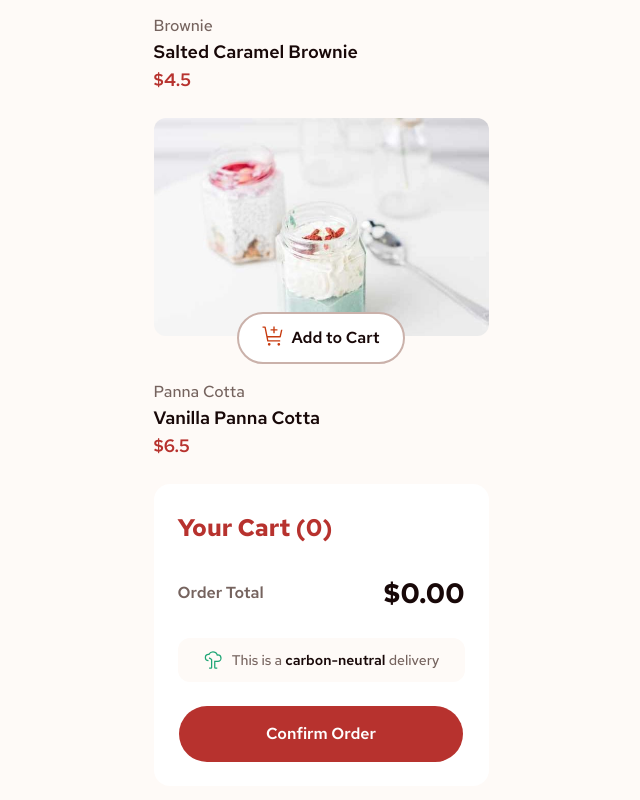
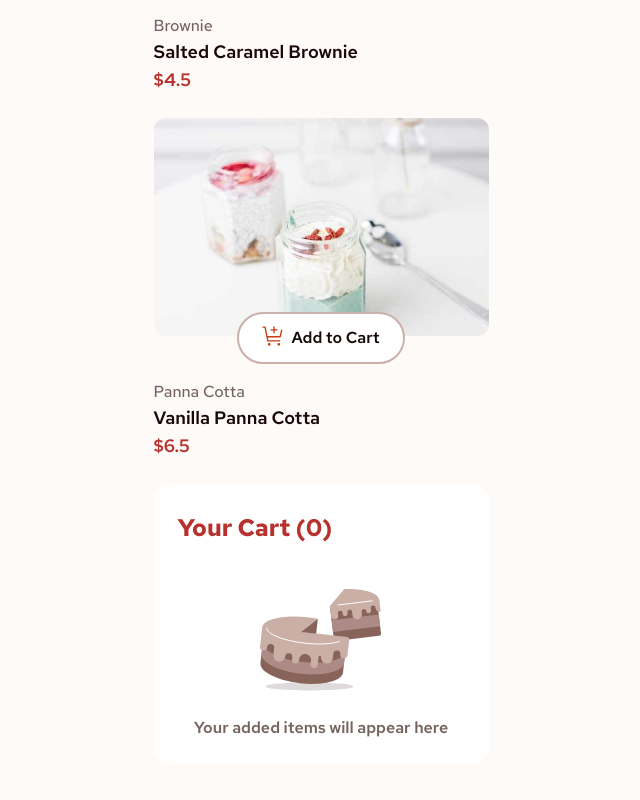
Before and after one commit to Abaljerind/product-list-with-card, a React (Vite) app: page / in a window 1280 px wide. Shown: the part 2915-3715 px from the top of the page, without its empty margins (319-959 px from the left). Built offline with nearby package versions, Linux system fonts and the light colour scheme.

Commit message:
Add conditional rendering between empty cart and your cart

```diff
--- a/src/App.jsx
+++ b/src/App.jsx
@@ -133,6 +133,7 @@ function App() {
         );
       })}
 
+      {totalFood ? (
         <div className="font-red-hat mx-auto mt-6 mb-6 flex w-[335px] flex-col justify-center rounded-2xl bg-white">
           <h3 className="text-reds my-7 ml-6 text-2xl font-bold">
             Your Cart ({totalFood})
@@ -177,7 +178,9 @@ function App() {
             );
           })}
           <div className="mr-6 mb-6 ml-6 flex items-center justify-between">
-          <p className="text-[16px] font-semibold text-rose-500">Order Total</p>
+            <p className="text-[16px] font-semibold text-rose-500">
+              Order Total
+            </p>
             <p className="text-[28px] font-bold text-rose-900">
               ${Number(totalPrice).toFixed(2)}
             </p>
@@ -197,8 +200,8 @@ function App() {
             Confirm Order
           </button>
         </div>
-
-      {/* <div className="font-red-hat mx-auto mt-6 mb-6 flex w-[335px] flex-col justify-center rounded-2xl bg-white">
+      ) : (
+        <div className="font-red-hat mx-auto mt-6 mb-6 flex w-[335px] flex-col justify-center rounded-2xl bg-white">
           <h3 className="text-reds mt-7 ml-6 text-2xl font-bold">
             Your Cart (0)
           </h3>
@@ -208,7 +211,8 @@ function App() {
               Your added items will appear here
             </p>
           </div>
-      </div> */}
+        </div>
+      )}
     </>
   );
 }
```
Lines whose indentation alone changed are shown as unchanged.
